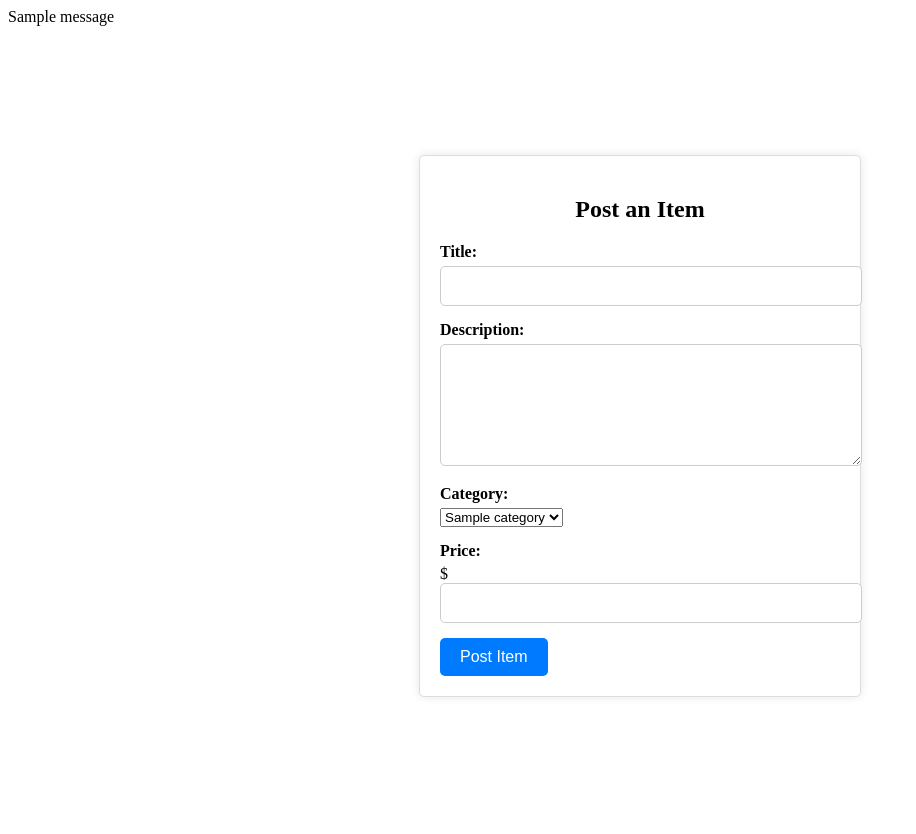
After one commit to Vaiterius/COMP440-Project, a Flask app: template templates/post_listing.html in a window 1280 px wide. The commit adds this page. Shown: the whole page, without its empty margins (0-916 px from the left). Run offline with Flask 3, Linux system fonts and the light colour scheme; the template is opened without the code that fills it: most values are stand-ins (such as "Sample title", 1, 10 or a date in 2020); one stand-in notice (Sample message) is shown.

Commit message:
Implement searching by category and fix listing form

```diff
--- /dev/null
+++ b/static/styles/post_listing_styles.css
@@ -0,0 +1,75 @@
+
+/* body, h1, h2, p, ul, li {
+    margin: 0;
+    padding: 0;
+}
+
+body {
+    font-family: Arial, sans-serif;
+    background-color: #f0f0f0;
+    display: flex;
+    justify-content: center;
+    align-items: center;
+    height: 100vh;
+} */
+
+.container {
+    display: flex;
+    justify-content: center;
+    align-items: center;
+    height: 100vh;
+}
+
+.container > div {
+    background-color: #fff;
+    border: 1px solid #ddd;
+    border-radius: 5px;
+    box-shadow: 0 0 10px rgba(0, 0, 0, 0.1);
+    padding: 20px;
+    width: 100%;
+    width: 400px;
+}
+
+h1 {
+    font-size: 24px;
+    text-align: center;
+    margin-bottom: 20px;
+}
+
+.form-group {
+    margin-bottom: 15px;
+}
+
+label {
+    display: block;
+    font-weight: bold;
+    margin-bottom: 5px;
+}
+
+input[type="text"],
+input[type="number"],
+textarea {
+    width: 100%;
+    padding: 10px;
+    border: 1px solid #ccc;
+    border-radius: 5px;
+    font-size: 16px;
+}
+
+textarea {
+    height: 100px;
+}
+
+.btn {
+    background-color: #007BFF;
+    color: #fff;
+    border: none;
+    border-radius: 5px;
+    padding: 10px 20px;
+    font-size: 16px;
+    cursor: pointer;
+}
+
+.btn:hover {
+    background-color: #0056b3;
+}
--- a/templates/layout.html
+++ b/templates/layout.html
@@ -16,7 +16,7 @@
 
 <body>
     <!-- Flash messages at top of screen for client notice -->
-    <div class="flashes container">
+    <div class="flashes">
         <div class="row">
             <div class="col"></div>
             <div class="col align-self-center mt-3">
--- /dev/null
+++ b/templates/post_listing.html
@@ -0,0 +1,36 @@
+{% extends "layout.html" %}
+
+{% block title %}Home | Post an item{% endblock %}
+
+{% block main %}
+    <link rel="stylesheet" type="text/css" href="{{ url_for('static',filename='styles/post_listing_styles.css') }}" />
+
+    <section class="container">
+        <div>
+            <h1>Post an Item</h1>
+            <form method="POST" action="/submit_listing">
+                <div class="form-group">
+                    <label for="title">Title:</label>
+                    <input type="text" name="title" id="title" required>
+                </div>
+                <div class="form-group">
+                    <label for="description">Description:</label>
+                    <textarea name="description" id="description" required></textarea>
+                </div>
+                <div class="form-group">
+                    <label for="category">Category:</label>
+                    <select name="category" id="category">
+                        {% for category in categories %}
+                            <option value="{{ category }}">{{ category }}</option>
+                        {% endfor %}
+                    </select>
+                </div>
+                <div class="form-group">
+                    <label for="price">Price:</label>
+                    $<input type="number" step="0.01" name="price" id="price" required>
+                </div>
+                <button type="submit" class="btn">Post Item</button>
+            </form>
+        </div>
+    </section>
+{% endblock %}
--- a/views.py
+++ b/views.py
@@ -29,30 +29,68 @@ def home():
     if not "username" in session:
         return redirect("/login")
 
-    # Query for the listings, getting the author and the category.
-    query = """
-        SELECT
-            users.username AS author,
-            items.item_id,
-            items.title,
-            items.description,
-            items.price,
-            items.created_at,
-            categories.category_name AS category
-        FROM items
-        INNER JOIN item_categories
-        INNER JOIN categories
-        INNER JOIN users
-        ON
-            items.item_id = item_categories.item_id AND
-            item_categories.category_id = categories.category_id AND
-            users.user_id = items.author_id
-        ORDER BY created_at DESC;
-    """
-    cursor.execute(query)
+    # Insert the pre-defined categories as a list of options.
+    cursor.execute("SELECT category_name FROM categories")
+    categories: list[str] = [row["category_name"] for row in cursor.fetchall()]
+
+    # Get user-selected category, if selected. Default is all.
+    search_category: str = None
+    query = None
+    if request.args.get("category") in categories:
+        search_category = request.args.get("category")
+
+        # Query for the listings with a specific category.
+        query = """
+            SELECT
+                users.username AS author,
+                items.item_id,
+                items.title,
+                items.description,
+                items.price,
+                items.created_at,
+                categories.category_name AS category
+            FROM items
+            INNER JOIN item_categories
+            INNER JOIN categories
+            INNER JOIN users
+            ON
+                items.item_id = item_categories.item_id AND
+                item_categories.category_id = categories.category_id AND
+                users.user_id = items.author_id
+            WHERE categories.category_name = %s
+            ORDER BY created_at DESC;
+        """
+        cursor.execute(query, (search_category,))
+    else:
+        # Query for all listings, no specific category.
+        query = """
+            SELECT
+                users.username AS author,
+                items.item_id,
+                items.title,
+                items.description,
+                items.price,
+                items.created_at,
+                categories.category_name AS category
+            FROM items
+            INNER JOIN item_categories
+            INNER JOIN categories
+            INNER JOIN users
+            ON
+                items.item_id = item_categories.item_id AND
+                item_categories.category_id = categories.category_id AND
+                users.user_id = items.author_id
+            ORDER BY created_at DESC;
+        """
+        cursor.execute(query)
+
     listings = cursor.fetchall()
 
-    return render_template("index.html", username=session["username"], listings=listings)
+    return render_template("index.html",
+                           username=session["username"],
+                           search_category=search_category,
+                           categories=categories,
+                           listings=listings)
 
 
 @app.route("/registration", methods=["GET", "POST"])
@@ -202,13 +240,13 @@ def submit_listing():
 
         flash("Item posted sucessfully.", "success")
 
-        redirect("/")
+        return redirect("/")
 
     # Insert the pre-defined categories as a list of options.
     cursor.execute("SELECT category_name FROM categories")
     categories: list[str] = [row["category_name"] for row in cursor.fetchall()]
 
-    return render_template("post_item.html", categories=categories)
+    return render_template("post_listing.html", categories=categories)
 
 
 @app.route("/submit_review/item_id=<item_id>/", methods=["POST"])
@@ -311,7 +349,6 @@ def insert_item(author_id: int, title: str, description: str, price: float, cate
     # Fetch item's ID after being generated from insertion.
     cursor.execute("SELECT LAST_INSERT_ID()")
     item_id = cursor.fetchone()["LAST_INSERT_ID()"]
-    print(item_id)
 
     # Create an item-category connection, binding an item to a category.
     cursor.execute("INSERT IGNORE INTO item_categories (item_id, category_id) VALUES (%s, %s)", (item_id, category_id))
```
Also changed, not shown: static/styles/post_item_styles.css (deleted, +0 -67 lines), templates/index.html (+13 -0 lines), templates/post_item.html (deleted, +0 -35 lines).
